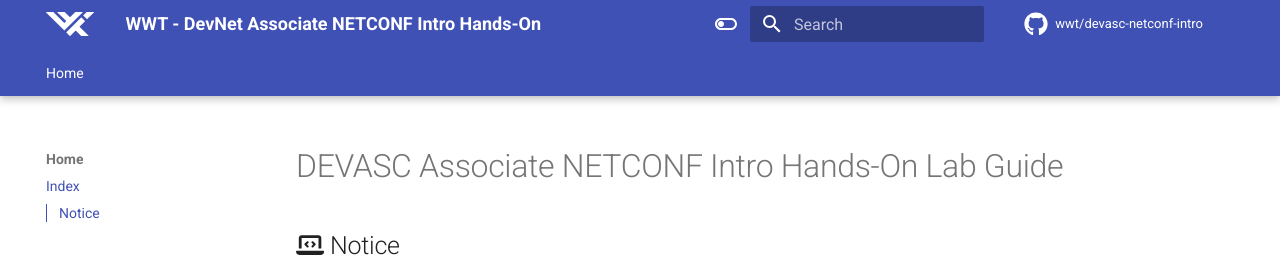
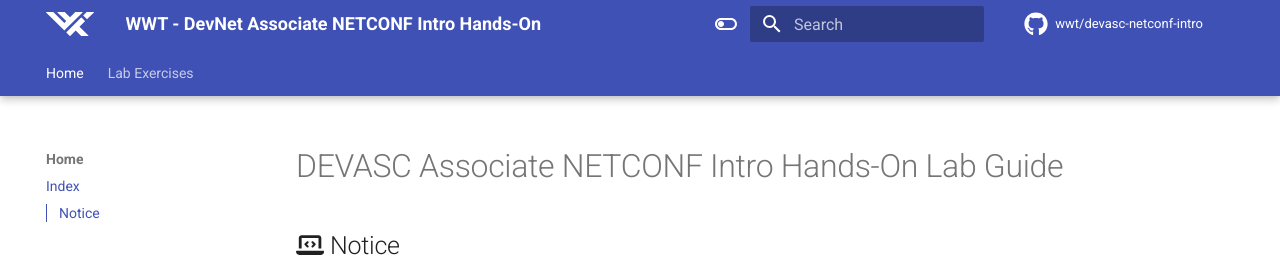
Before and after one commit to wwt/devasc-netconf-intro, an MkDocs documentation site: the page built from docs/index.md, in a window 1280 px wide. Shown: the top 257 px of the page. Built offline with MkDocs 1.6.1 and Material for MkDocs 9.7.7, drawn with Linux system fonts in a browser that asks for light colours; comment, search, counter and statistics services are not loaded.

Commit message:
Add Lab Exercises page

```diff
--- a/mkdocs.yml
+++ b/mkdocs.yml
@@ -4,8 +4,8 @@
 nav:
   - Home:
     - Index: index.md
-  # - Lab Exercises:
-  #   - Hands-On Lab Setup: sections/section_1.md
+  - Lab Exercises:
+    - Hands-On Lab Setup: sections/section_1.md
 
 # Repository
 repo_name: "wwt/devasc-netconf-intro"
```
